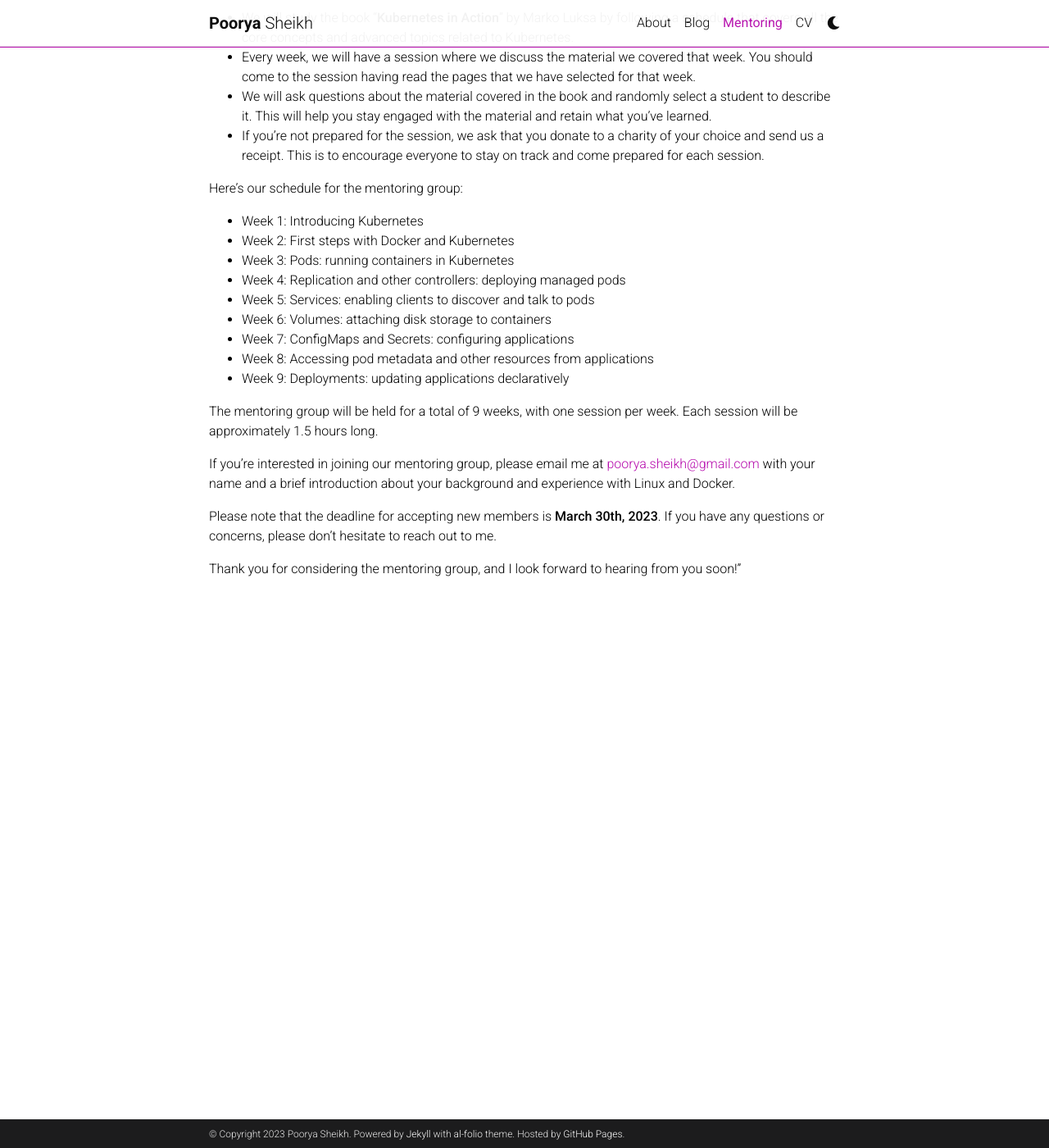
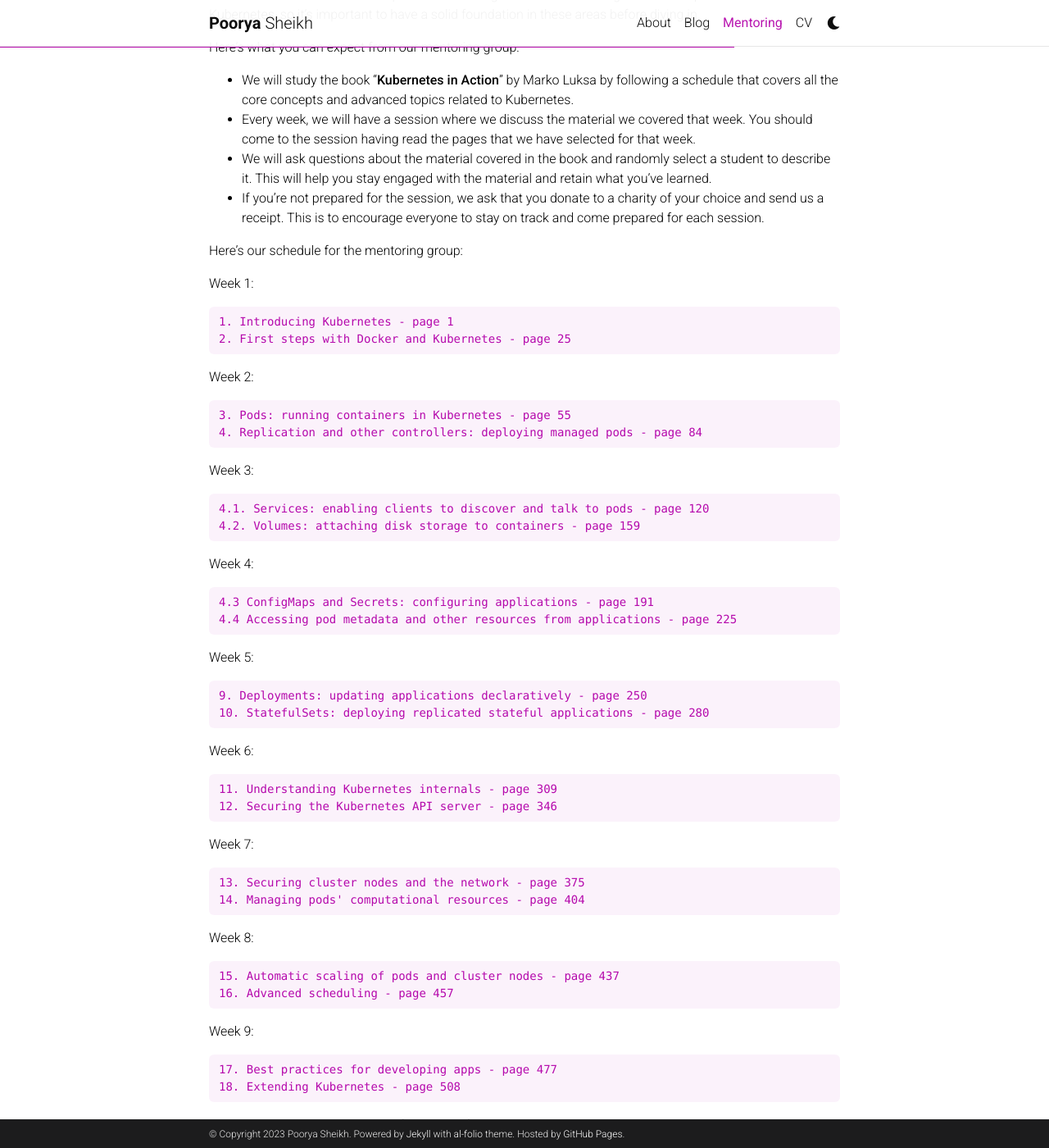
Before and after one commit to pooryasheikh/pooryasheikh, a Jekyll site: the page built from _pages/mentoring.md, in a window 1280 px wide and 1400 px high, scrolled down 462 px. Shown: the whole window at 82% size. Built offline with Jekyll 4.4.1, drawn with Linux system fonts in a browser that asks for light colours; comment, search, counter and statistics services are not loaded; a style sheet for code colours, icons or effects is not loaded; some of the changed text lies outside the part shown.

Commit message:
feat: Updated resume and also finished mentoring registration

```diff
--- a/_pages/mentoring.md
+++ b/_pages/mentoring.md
@@ -7,6 +7,10 @@
 nav: true
 nav_order: 2
 ---
+
+<blockquote>
+ !!REGISTERATION FINISHED!!
+</blockquote>
 
 ### Join our group for Kubernetes
 
@@ -23,19 +27,53 @@
 
 Here's our schedule for the mentoring group:
 
-- Week 1: Introducing Kubernetes
-- Week 2: First steps with Docker and Kubernetes
-- Week 3: Pods: running containers in Kubernetes
-- Week 4: Replication and other controllers: deploying managed pods
-- Week 5: Services: enabling clients to discover and talk to pods
-- Week 6: Volumes: attaching disk storage to containers
-- Week 7: ConfigMaps and Secrets: configuring applications
-- Week 8: Accessing pod metadata and other resources from applications
-- Week 9: Deployments: updating applications declaratively
+Week 1:
+
+	1. Introducing Kubernetes - page 1
+	2. First steps with Docker and Kubernetes - page 25
+
+Week 2:
+
+	3. Pods: running containers in Kubernetes - page 55
+	4. Replication and other controllers: deploying managed pods - page 84
+
+Week 3:
+
+	4.1. Services: enabling clients to discover and talk to pods - page 120
+	4.2. Volumes: attaching disk storage to containers - page 159
+
+Week 4:
+
+	4.3 ConfigMaps and Secrets: configuring applications - page 191
+	4.4 Accessing pod metadata and other resources from applications - page 225
+
+Week 5:
+
+	9. Deployments: updating applications declaratively - page 250
+	10. StatefulSets: deploying replicated stateful applications - page 280
+
+Week 6:
+
+	11. Understanding Kubernetes internals - page 309
+	12. Securing the Kubernetes API server - page 346
+
+Week 7:
+
+	13. Securing cluster nodes and the network - page 375
+	14. Managing pods' computational resources - page 404
+
+Week 8:
+
+	15. Automatic scaling of pods and cluster nodes - page 437
+	16. Advanced scheduling - page 457
+
+Week 9:
+
+	17. Best practices for developing apps - page 477
+	18. Extending Kubernetes - page 508
+
 
 The mentoring group will be held for a total of 9 weeks, with one session per week. Each session will be approximately 1.5 hours long.
-
-If you're interested in joining our mentoring group, please email me at [poorya.sheikh@gmail.com](mailto:poorya.sheikh@gmail.com) with your name and a brief introduction about your background and experience with Linux and Docker.
 
 Please note that the deadline for accepting new members is **March 30th, 2023**. If you have any questions or concerns, please don't hesitate to reach out to me.
 
```
Also changed, not shown: _news/announcement_2.md (added, +8 -0 lines), 1 other file.
